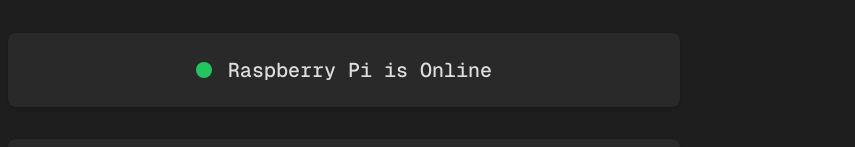
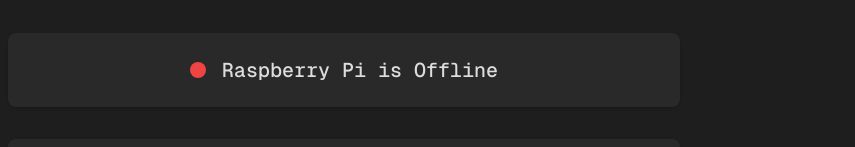
Before and after one commit to SABER-MOHAMED/msaber.tech, a Next.js app: page / in a window 1280 px wide. Shown: the part 2226-2373 px from the top of the page, without its empty margins (296-1151 px from the left). Built offline with nearby package versions, Linux system fonts and the light colour scheme.

Commit message:
switch pi status

```diff
--- a/src/components/pi-status/PiStatus.tsx
+++ b/src/components/pi-status/PiStatus.tsx
@@ -3,7 +3,7 @@
 import './pi-status.css';
 
 export default function PiStatusPage() {
-  const [isOnline, setIsOnline] = useState<boolean | null>(true);
+  const [isOnline, setIsOnline] = useState<boolean | null>(false);
 
   return (
     <section id="pi-status">
```
